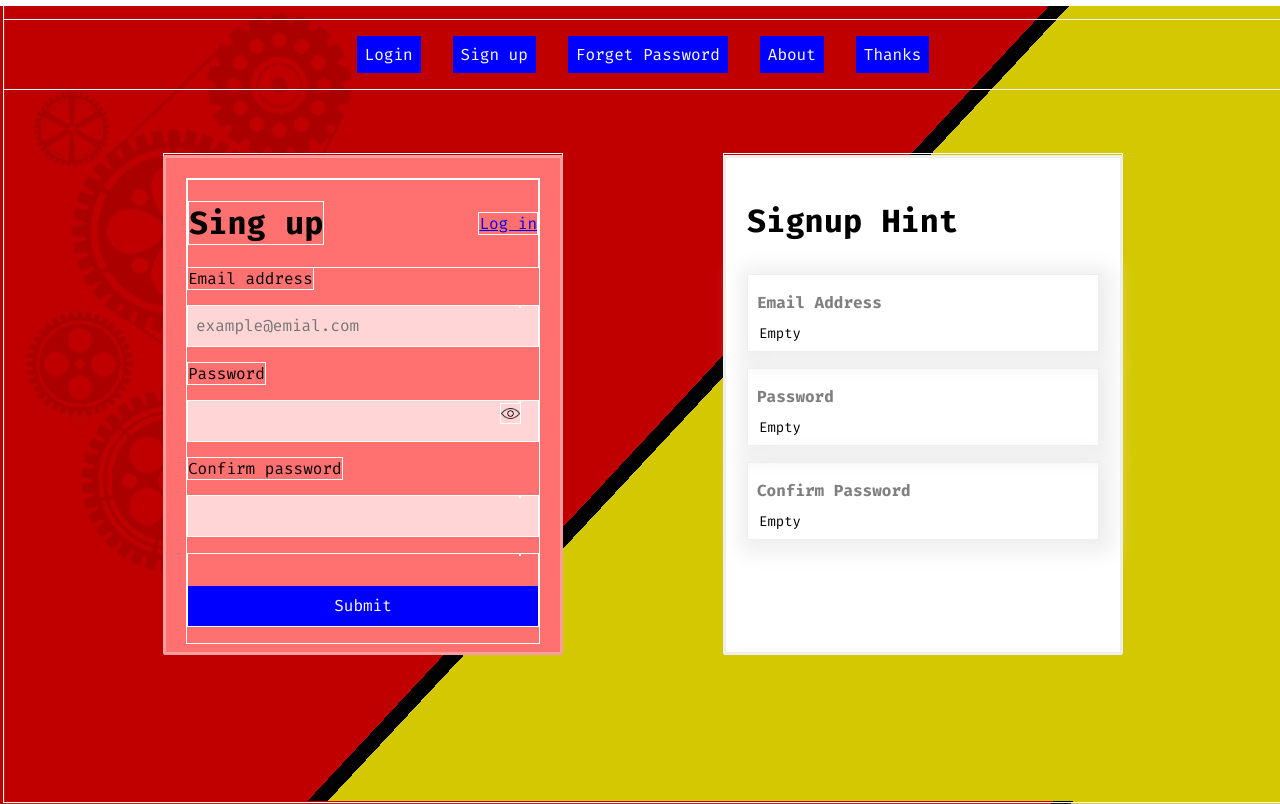
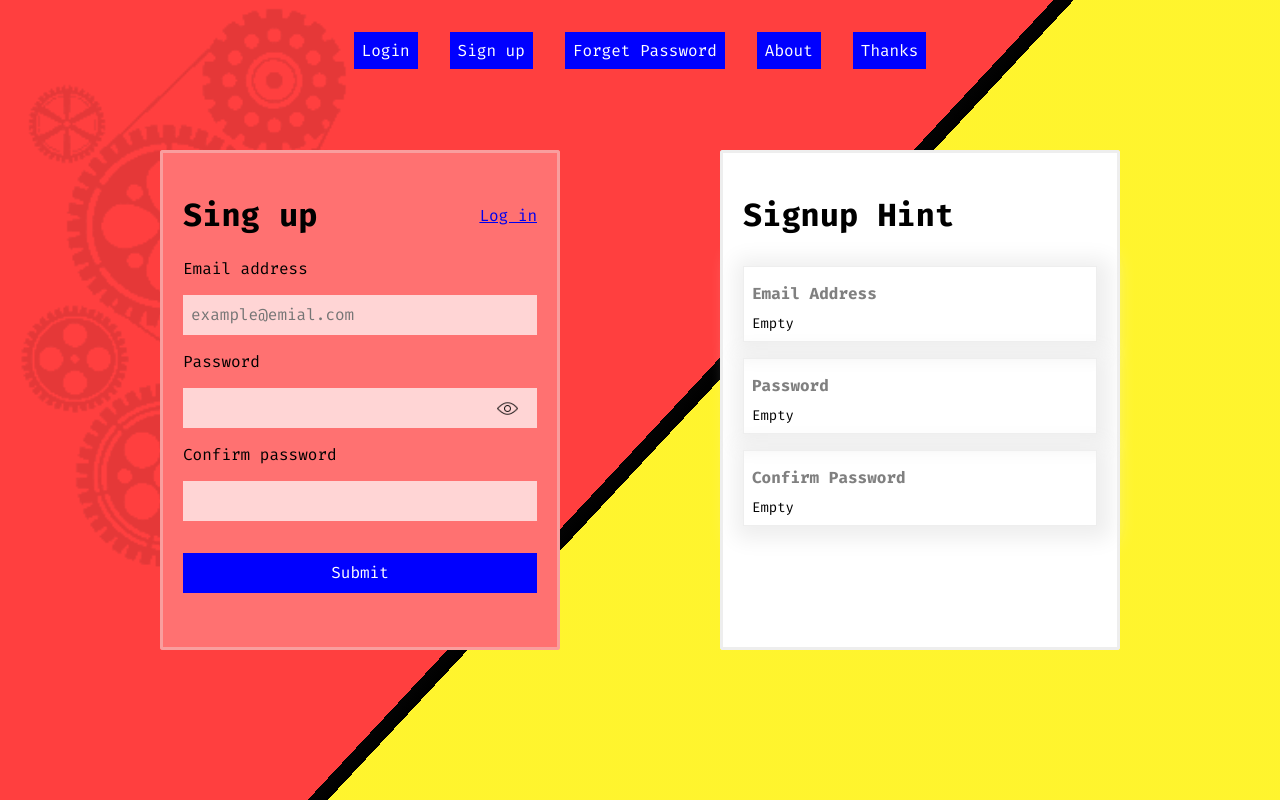
Before and after one commit to ariannargesi/cubic-forms, a React (Create React App) app: page / in a window 1280 px wide. Built offline with nearby package versions, Linux system fonts and the light colour scheme.

Commit message:
dlt styled component

```diff
--- a/src/Components/Button/index.tsx
+++ b/src/Components/Button/index.tsx
@@ -1,5 +1,4 @@
 import React from 'react'
-import Styled from 'styled-components'
 import './Button.css'
 type ButtonProps = React.ComponentPropsWithoutRef<'button'>
 
--- a/src/styles.css
+++ b/src/styles.css
@@ -224,10 +224,3 @@ width: 100%;
         transform: scale(1);
     }
 }
-
-body {
-    background-color: black;
-}
-* {
-    border: 1px solid white;
-}
```
